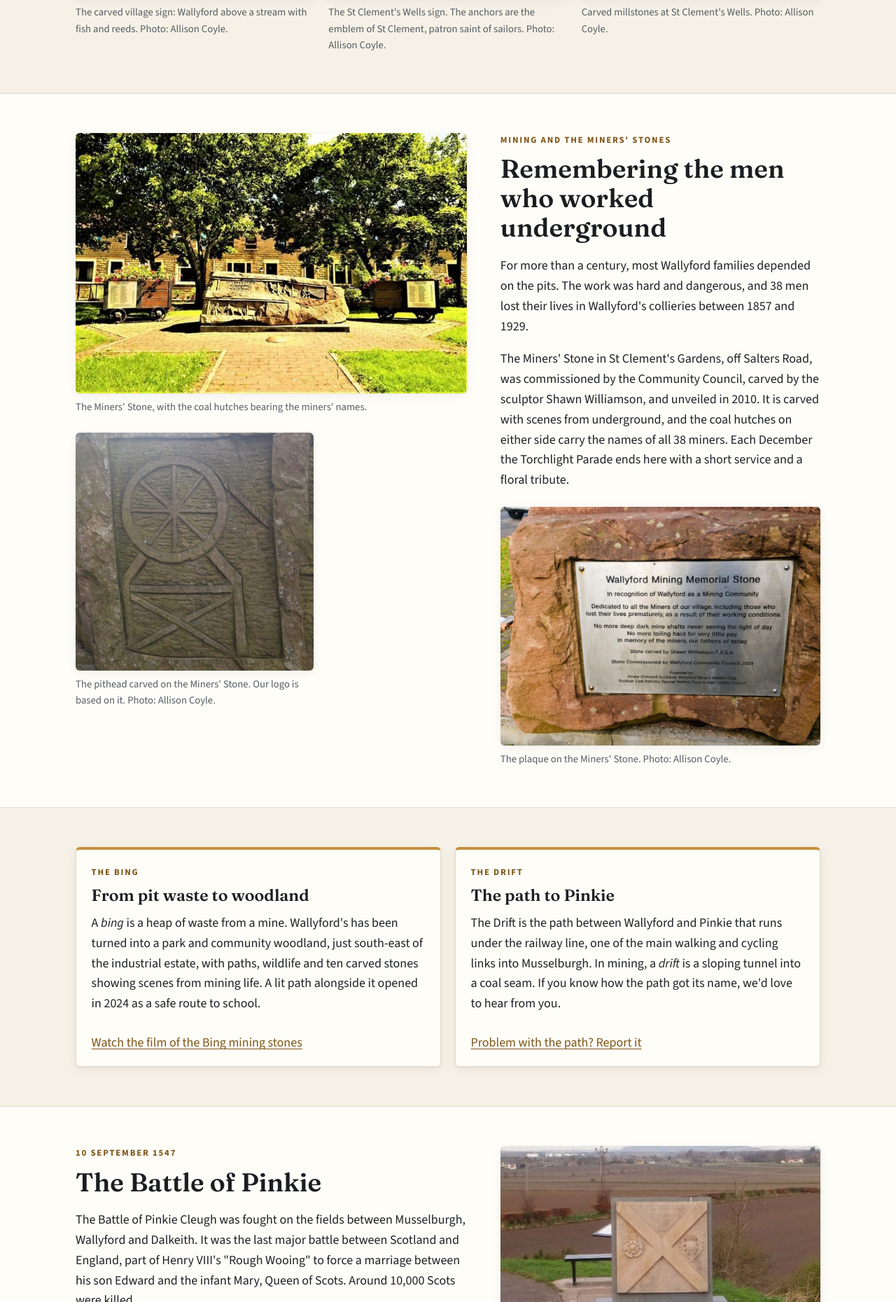
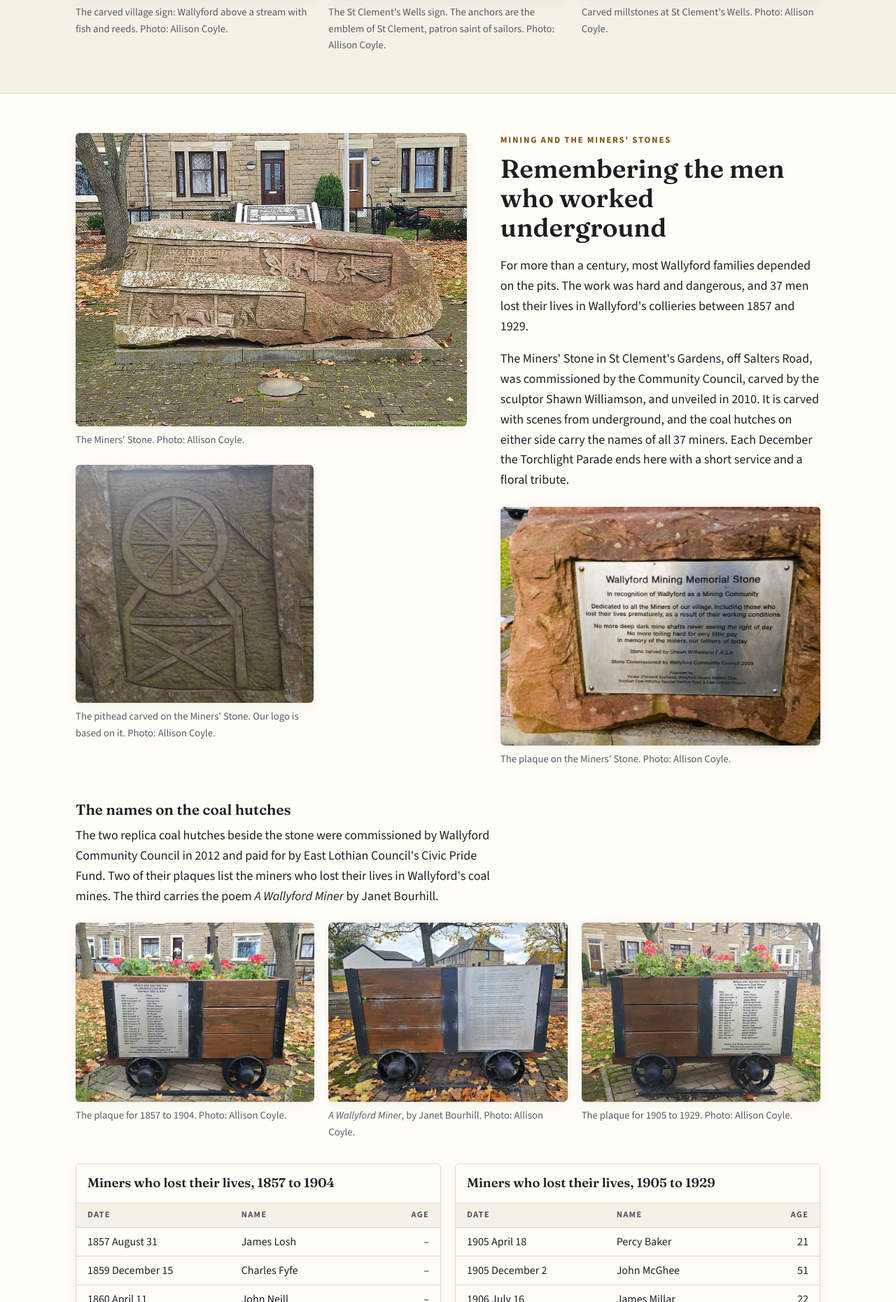
Before and after one commit to dochtie/wallyford-community-council, a Jekyll site: the page built from wallyford.html, in a window 1280 px wide. Shown: the part 1337-3197 px from the top of the page at 70% size. Built offline with Jekyll 4.4.1, drawn with Linux system fonts in a browser that asks for light colours; some of the changed text lies outside the part shown.

Commit message:
Use Alli's original Miners' Stone photos and list the 37 names (#33)
- Home hero and share image: Allison Coyle's wide shot of the Miners'
  Stone and hutches in St Clement's Gardens, replacing the leaflet photo
- History page: her close-up of the stone, the three hutch photos and
  the names, dates and ages typed exactly as on the two hutch plaques
  (_data/miners.yml)
- The plaques list 37 miners, so 38 becomes 37 on the home, History
  and Community Council pages
- Photos given global adjustments only (crop, brightness, contrast,
  colour, sharpening), resized, and stripped of location data


Claude-Session: https://claude.ai/code/session_01AHWgmui6HjEdcAqmm8Qa69

Co-authored-by: Claude <noreply@anthropic.com>

```diff
--- /dev/null
+++ b/_data/miners.yml
@@ -0,0 +1,46 @@
+# The miners who lost their lives in Wallyford's coal mines, typed exactly as
+# they appear on the two replica coal hutches beside the Miners' Stone.
+# Shown on the History page. Leave age blank where the plaque gives none.
+
+- plaque: "1857 to 1904"
+  miners:
+    - { date: "1857 August 31", name: "James Losh", age: "" }
+    - { date: "1859 December 15", name: "Charles Fyfe", age: "" }
+    - { date: "1860 April 11", name: "John Neill", age: "" }
+    - { date: "1860 July 11", name: "William Watters", age: "" }
+    - { date: "1861 August 24", name: "Wm Robertson", age: "" }
+    - { date: "1863 May 25", name: "William Howie", age: "34" }
+    - { date: "1869 May 6", name: "W. Wright", age: "39" }
+    - { date: "1890 October 4", name: "John Hughes", age: "39" }
+    - { date: "1891 October 23", name: "Robert Skirving", age: "24" }
+    - { date: "1896 January 17", name: "Adam McNeil", age: "34" }
+    - { date: "1896 February 19", name: "Joseph Queen", age: "17" }
+    - { date: "1897 May 7", name: "Robert Gordon", age: "18" }
+    - { date: "1901 January 21", name: "William Hamilton", age: "37" }
+    - { date: "1901 January 21", name: "Patrick Hooligan", age: "47" }
+    - { date: "1902 February 22", name: "Thomas Swan", age: "37" }
+    - { date: "1903 April 27", name: "Robert McEwan", age: "14" }
+    - { date: "1903 September 16", name: "John Brown McNeil", age: "39" }
+    - { date: "1904 March 3", name: "David McNeil", age: "65" }
+    - { date: "1904 July 7", name: "John Thain", age: "17" }
+
+- plaque: "1905 to 1929"
+  miners:
+    - { date: "1905 April 18", name: "Percy Baker", age: "21" }
+    - { date: "1905 December 2", name: "John McGhee", age: "51" }
+    - { date: "1906 July 16", name: "James Millar", age: "22" }
+    - { date: "1906 December 10", name: "William McKinlay", age: "23" }
+    - { date: "1906 December 20", name: "John McCutcheon", age: "16" }
+    - { date: "1907 March 6", name: "Andrew Rutherford", age: "37" }
+    - { date: "1907 April 30", name: "Thomas Gilroy", age: "14" }
+    - { date: "1908 May 27", name: "John Dickson", age: "39" }
+    - { date: "1908 May 27", name: "George Scott", age: "26" }
+    - { date: "1909 May 26", name: "William McNeill", age: "45" }
+    - { date: "1909 August 28", name: "George Bourhill", age: "17" }
+    - { date: "1911 May 24", name: "George Aithie", age: "43" }
+    - { date: "1911 June 5", name: "James Craig", age: "16" }
+    - { date: "1911 July 24", name: "Thomas Sandilands", age: "51" }
+    - { date: "1913 January 8", name: "James Walker", age: "43" }
+    - { date: "1913 April 3", name: "Robert Watson", age: "22" }
+    - { date: "1924 October 2", name: "David Drylie", age: "68" }
+    - { date: "1929 May 30", name: "Hugh McKenzie", age: "" }
--- a/_includes/structured-data.html
+++ b/_includes/structured-data.html
@@ -16,7 +16,7 @@
       "alternateName": "Wallyford CC",
       "url": {{ home | jsonify }},
       "logo": {{ "/assets/img/logo-512.png" | absolute_url | jsonify }},
-      "image": {{ "/assets/img/miners-stone.jpg" | absolute_url | jsonify }},
+      "image": {{ "/assets/img/miners-stone-gardens.jpg" | absolute_url | jsonify }},
       "email": {{ site.email | jsonify }},
       "description": {{ site.description | strip_newlines | strip | jsonify }},
       "areaServed": { "@type": "Place", "name": "Wallyford, East Lothian, Scotland" }{% if site.facebook_url and site.facebook_url != "" %},
--- a/_layouts/default.html
+++ b/_layouts/default.html
@@ -7,7 +7,7 @@
   {%- capture page_title -%}{% if page.seo_title %}{{ page.seo_title }}{% else %}{% if page.title and page.url != "/" %}{{ page.title }} | {% endif %}{{ site.title }}{% endif %}{%- endcapture -%}
   {%- assign page_desc = page.description | default: page.summary | default: site.description | strip_newlines | strip -%}
   {%- assign page_url = page.url | replace: "index.html", "" | absolute_url -%}
-  {%- assign share_image = page.image | default: "/assets/img/miners-stone.jpg" | absolute_url %}
+  {%- assign share_image = page.image | default: "/assets/img/miners-stone-gardens.jpg" | absolute_url %}
   <title>{{ page_title }}</title>
   <meta name="description" content="{{ page_desc | escape }}">
   {%- if site.show_review_notes %}
--- a/assets/css/site.css
+++ b/assets/css/site.css
@@ -586,6 +586,29 @@ details.more > summary:hover { text-decoration: underline; }
 .status-up-and-running { background: var(--status-done); }
 .status-getting-set-up { background: var(--status-progress); }
 
+/* ---------- Names on the coal hutches (History page) ---------- */
+.miners-names { margin-top: 3rem; }
+.miners-names > p { max-width: 68ch; }
+.hutch-photos { margin: 1.5rem 0 2rem; }
+.miners-tables { align-items: start; }
+.miners-table { width: 100%; border-collapse: collapse; font-size: 1rem; }
+.miners-table caption {
+  caption-side: top; text-align: left; padding: .8rem 1rem; font-family: var(--serif); font-size: 1.15rem;
+  font-weight: 600; color: var(--ink); border-bottom: 1px solid var(--rule);
+}
+.miners-table th, .miners-table td { padding: .45rem 1rem; text-align: left; vertical-align: top; border-bottom: 1px solid var(--rule); }
+.miners-table thead th {
+  font-size: .78rem; font-weight: 700; letter-spacing: .1em; text-transform: uppercase;
+  color: var(--muted); background: var(--cream); white-space: nowrap;
+}
+.miners-table tbody tr:last-child td { border-bottom: 0; }
+.miners-table .num { text-align: right; font-variant-numeric: tabular-nums; white-space: nowrap; }
+.miners-date { white-space: nowrap; font-variant-numeric: tabular-nums; }
+.miners-note { margin-top: 1rem; font-size: .92rem; color: var(--muted); }
+@media (max-width: 560px) {
+  .miners-table th, .miners-table td { padding: .45rem .6rem; font-size: .95rem; }
+}
+
 .timeline li ul { margin: .4rem 0 0; padding-left: 1.2em; list-style: disc; }
 .timeline li li { padding: 0; margin-bottom: .2rem; }
 .timeline li li::before { content: none; }
--- a/council.html
+++ b/council.html
@@ -120,7 +120,7 @@ description: What Wallyford Community Council does, who we are, when we meet, th
       <h2>Christmas Lights and Torchlight Parade</h2>
       <p class="card-big" style="color:var(--paper)" data-parade-date data-prefix="This year: ">First Friday in December</p>
       <p>The Torchlight Parade is the biggest night in our calendar. On the first Friday of December, the parade sets off at 6.30pm from the Wallyford Miners' Charitable Society Club car park and, led by the Preston Lodge High School Pipe Band, makes its way up Salters Road to the Miners' Stone.</p>
-      <p>There we hold a short Christmas service with carol singing and lay a floral tribute to remember the 38 miners lost in Wallyford's pits. Then the Gala King and Queen switch on the village Christmas lights for the festive season.</p>
+      <p>There we hold a short Christmas service with carol singing and lay a floral tribute to remember the 37 miners lost in Wallyford's pits. Then the Gala King and Queen switch on the village Christmas lights for the festive season.</p>
       <p>The lights and the parade are paid for by our fundraising throughout the year.</p>
       {% include review.html type="todo" text="How people can help: volunteering on the night, donating, or sponsoring the lights." %}
     </div>
--- a/index.html
+++ b/index.html
@@ -17,8 +17,8 @@ description: Wallyford Community Council. Meetings, reporting problems, local hi
       </div>
     </div>
     <figure class="hero-figure">
-      <img src="{{ '/assets/img/miners-stone.jpg' | relative_url }}" alt="The Miners' Stone: a large carved stone on a paved circle, with a replica coal hutch on either side" width="720" height="480">
-      <figcaption>The Miners' Stone, St Clement's Gardens</figcaption>
+      <img src="{{ '/assets/img/miners-stone-gardens.jpg' | relative_url }}" alt="The Miners' Stone in St Clement's Gardens: a long carved sandstone block on a paved circle, with a replica coal hutch full of red geraniums on either side, autumn leaves on the grass and a row of stone terraced houses behind" width="1000" height="666">
+      <figcaption>The Miners' Stone, St Clement's Gardens. Photo: Allison Coyle.</figcaption>
     </figure>
   </div>
 </section>
@@ -73,7 +73,7 @@ description: Wallyford Community Council. Meetings, reporting problems, local hi
     <div>
       <p class="eyebrow">About Wallyford</p>
       <h2>A village built on coal</h2>
-      <p>Wallyford grew up around its pits, its brickworks and its farms. The pits closed long ago, but the mining story is still everywhere: in the Miners' Stone, in the carved stones on the Bing, and in the names on the coal hutches that remember the 38 men who never came home.</p>
+      <p>Wallyford grew up around its pits, its brickworks and its farms. The pits closed long ago, but the mining story is still everywhere: in the Miners' Stone, in the carved stones on the Bing, and in the names on the coal hutches that remember the 37 men who never came home.</p>
       <p>Today the village is growing faster than at any time since, with new homes, a new primary school and the Wallyford Learning Campus.</p>
       <p><a class="btn btn-dark" href="{{ '/wallyford/' | relative_url }}">Discover Wallyford's story</a></p>
     </div>
--- a/wallyford.html
+++ b/wallyford.html
@@ -92,8 +92,8 @@ description: The story of Wallyford, East Lothian. Mining and the Miners' Stones
     <div class="prose">
       <p class="eyebrow">Mining and the Miners' Stones</p>
       <h2>Remembering the men who worked underground</h2>
-      <p>For more than a century, most Wallyford families depended on the pits. The work was hard and dangerous, and 38 men lost their lives in Wallyford's collieries between 1857 and 1929.</p>
-      <p>The Miners' Stone in St Clement's Gardens, off Salters Road, was commissioned by the Community Council, carved by the sculptor Shawn Williamson, and unveiled in 2010. It is carved with scenes from underground, and the coal hutches on either side carry the names of all 38 miners. Each December the Torchlight Parade ends here with a short service and a floral tribute.</p>
+      <p>For more than a century, most Wallyford families depended on the pits. The work was hard and dangerous, and 37 men lost their lives in Wallyford's collieries between 1857 and 1929.</p>
+      <p>The Miners' Stone in St Clement's Gardens, off Salters Road, was commissioned by the Community Council, carved by the sculptor Shawn Williamson, and unveiled in 2010. It is carved with scenes from underground, and the coal hutches on either side carry the names of all 37 miners. Each December the Torchlight Parade ends here with a short service and a floral tribute.</p>
       <figure class="figure" style="margin-top:1.5rem">
         <img src="{{ '/assets/img/miners-stone-plaque.jpg' | relative_url }}" alt="Metal plaque set into the red sandstone of the Miners' Stone. It reads: Wallyford Mining Memorial Stone. In recognition of Wallyford as a Mining Community. Dedicated to all the Miners of our village, including those who lost their lives prematurely, as a result of their working conditions. No more deep dark mine shafts never seeing the light of day, no more toiling hard for very little pay, in memory of the miners, our fathers of today. Stone carved by Shawn Williamson F.R.S.A. Stone commissioned by Wallyford Community Council 2009. Financed by Viridor (Forward Scotland), Wallyford Miners Welfare Club, Scottish Coal Industry Special Welfare Fund and East Lothian Council." width="1000" height="747" loading="lazy">
         <figcaption>The plaque on the Miners' Stone. Photo: Allison Coyle.</figcaption>
@@ -101,14 +101,51 @@ description: The story of Wallyford, East Lothian. Mining and the Miners' Stones
     </div>
     <div>
       <figure class="figure">
-        <img src="{{ '/assets/img/miners-stone.jpg' | relative_url }}" alt="A large carved stone on a paved circle, with a replica coal hutch on either side, in a grassy garden" width="720" height="480" loading="lazy">
-        <figcaption>The Miners' Stone, with the coal hutches bearing the miners' names.</figcaption>
+        <img src="{{ '/assets/img/miners-stone-closeup.jpg' | relative_url }}" alt="The Miners' Stone up close: a long block of red sandstone carved with the words Wallyford Miner's Stone and two bands of scenes from underground, with miners pushing a hutch, a pit pony and men at the coal face" width="1000" height="750" loading="lazy">
+        <figcaption>The Miners' Stone. Photo: Allison Coyle.</figcaption>
       </figure>
       <figure class="figure figure-carving">
         <img src="{{ '/assets/img/miners-stone-pithead.jpg' | relative_url }}" alt="Close-up of a carved panel on the Miners' Stone: a pithead with a spoked winding wheel, a rope, and a braced frame" width="700" height="700" loading="lazy">
         <figcaption>The pithead carved on the Miners' Stone. Our logo is based on it. Photo: Allison Coyle.</figcaption>
       </figure>
     </div>
+  </div>
+
+  <div class="wrap miners-names" id="the-names">
+    <h3>The names on the coal hutches</h3>
+    <p>The two replica coal hutches beside the stone were commissioned by Wallyford Community Council in 2012 and paid for by East Lothian Council's Civic Pride Fund. Two of their plaques list the miners who lost their lives in Wallyford's coal mines. The third carries the poem <em>A Wallyford Miner</em> by Janet Bourhill.</p>
+    <div class="grid grid-3 hutch-photos">
+      <figure class="figure">
+        <img src="{{ '/assets/img/miners-hutch-1857-1904.jpg' | relative_url }}" alt="A replica wooden coal hutch on iron wheels, planted with red geraniums, with a metal plaque listing the miners who lost their lives between 1857 and 1904" width="800" height="600" loading="lazy">
+        <figcaption>The plaque for 1857 to 1904. Photo: Allison Coyle.</figcaption>
+      </figure>
+      <figure class="figure">
+        <img src="{{ '/assets/img/miners-hutch-poem.jpg' | relative_url }}" alt="The side of a replica coal hutch with a metal plaque carrying the poem A Wallyford Miner by Janet Bourhill" width="800" height="600" loading="lazy">
+        <figcaption><em>A Wallyford Miner</em>, by Janet Bourhill. Photo: Allison Coyle.</figcaption>
+      </figure>
+      <figure class="figure">
+        <img src="{{ '/assets/img/miners-hutch-1905-1929.jpg' | relative_url }}" alt="A replica wooden coal hutch on iron wheels with a metal plaque listing the miners who lost their lives between 1905 and 1929" width="800" height="600" loading="lazy">
+        <figcaption>The plaque for 1905 to 1929. Photo: Allison Coyle.</figcaption>
+      </figure>
+    </div>
+    <div class="grid grid-2 miners-tables">
+      {%- for plaque in site.data.miners %}
+      <div class="table-scroll">
+        <table class="miners-table">
+          <caption>Miners who lost their lives, {{ plaque.plaque }}</caption>
+          <thead>
+            <tr><th scope="col">Date</th><th scope="col">Name</th><th scope="col" class="num">Age</th></tr>
+          </thead>
+          <tbody>
+            {%- for m in plaque.miners %}
+            <tr><td class="miners-date">{{ m.date }}</td><td>{{ m.name }}</td><td class="num">{% if m.age != "" %}{{ m.age }}{% else %}<span aria-hidden="true">&ndash;</span><span class="visually-hidden">not recorded</span>{% endif %}</td></tr>
+            {%- endfor %}
+          </tbody>
+        </table>
+      </div>
+      {%- endfor %}
+    </div>
+    <p class="miners-note">Names, dates and ages are as they appear on the hutches. Where no age is shown, none is given on the plaque.</p>
   </div>
 </section>
 
```
Also changed, not shown: assets/img/miners-hutch-1857-1904.jpg (added), assets/img/miners-hutch-1905-1929.jpg (added), assets/img/miners-hutch-poem.jpg (added), assets/img/miners-stone-closeup.jpg (added), assets/img/miners-stone-gardens.jpg (added), assets/img/miners-stone.jpg (deleted).
